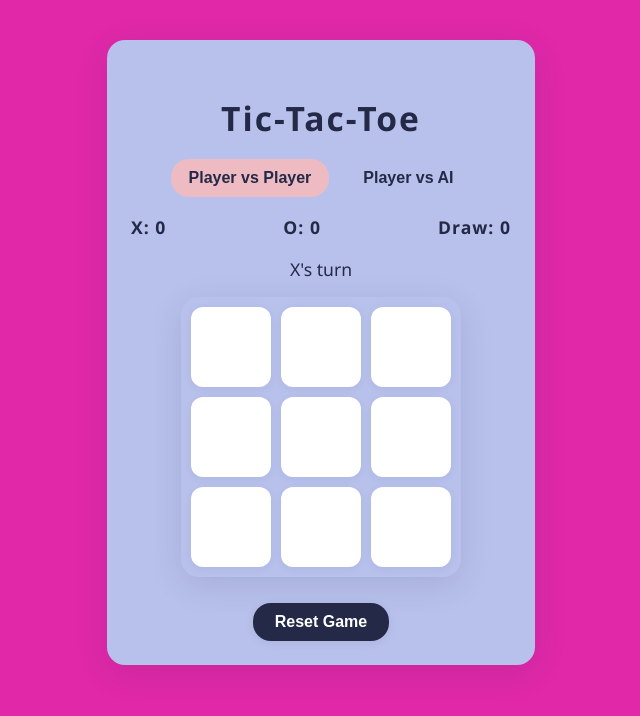
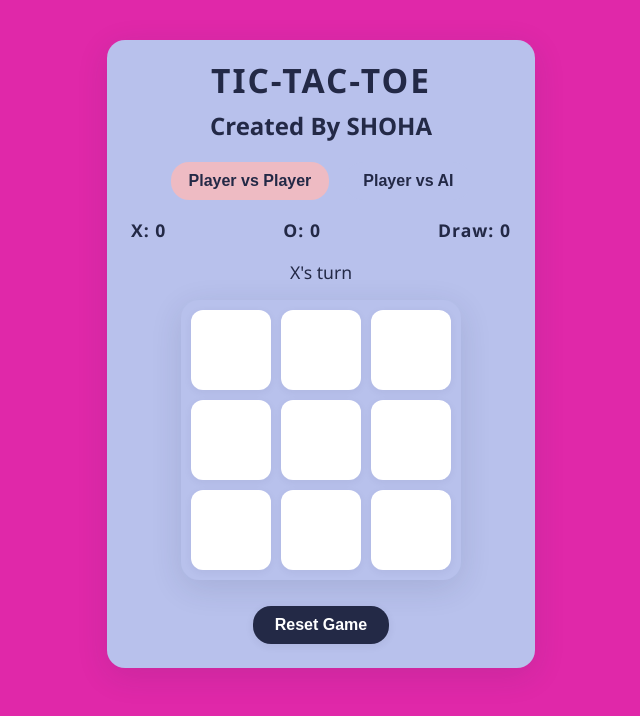
Before and after one commit to Rotonvai/Modern-Tic-Tac-Toe, a plain HTML site: page index.html in a window 1280 px wide. Shown: the whole page, without its empty margins (319-959 px from the left). Drawn offline with Linux system fonts and the light colour scheme.

Commit message:
Update index.html

```diff
--- a/index.html
+++ b/index.html
@@ -45,6 +45,10 @@
       color: var(--primary);
       font-size: 2.1rem;
       text-align: center;
+      text-transform: uppercase;
+      line-height: 0.5;
+      font-family: 'Segoe UI', 'Roboto', Arial, sans-serif;
+      margin: 0;
     }
     .mode-select {
       display: flex;
@@ -153,7 +157,11 @@
 </head>
 <body>
   <div class="container">
-    <h1>Tic-Tac-Toe</h1>
+    <h1>
+      Tic-Tac-Toe <br>
+      <h2>Created By SHOHA</h2>
+    </h1>
+
     <div class="mode-select">
       <button class="mode-btn active" id="pvp-btn">Player vs Player</button>
       <button class="mode-btn" id="ai-btn">Player vs AI</button>
```
